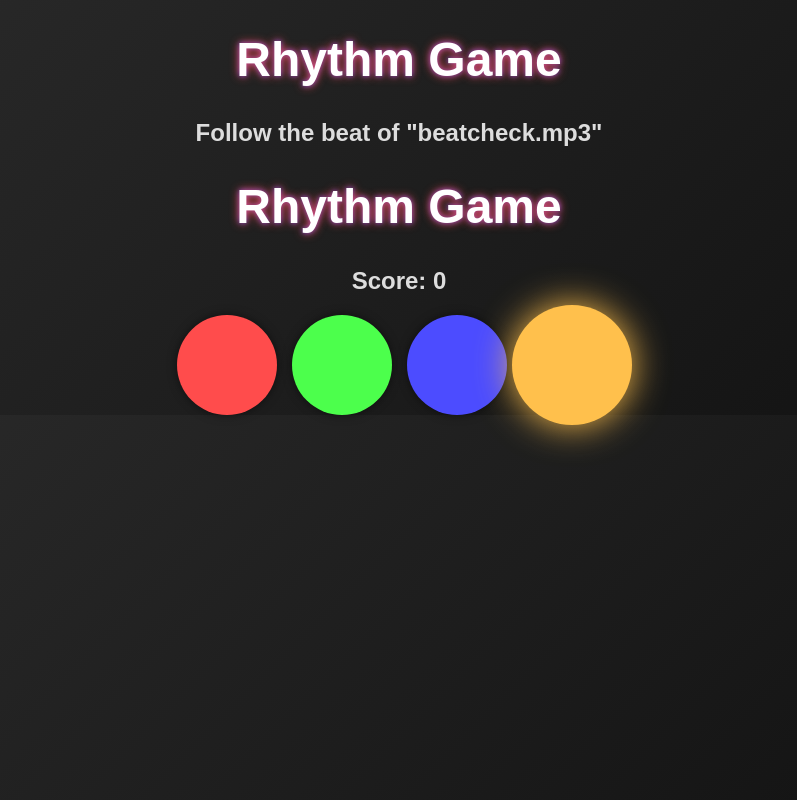
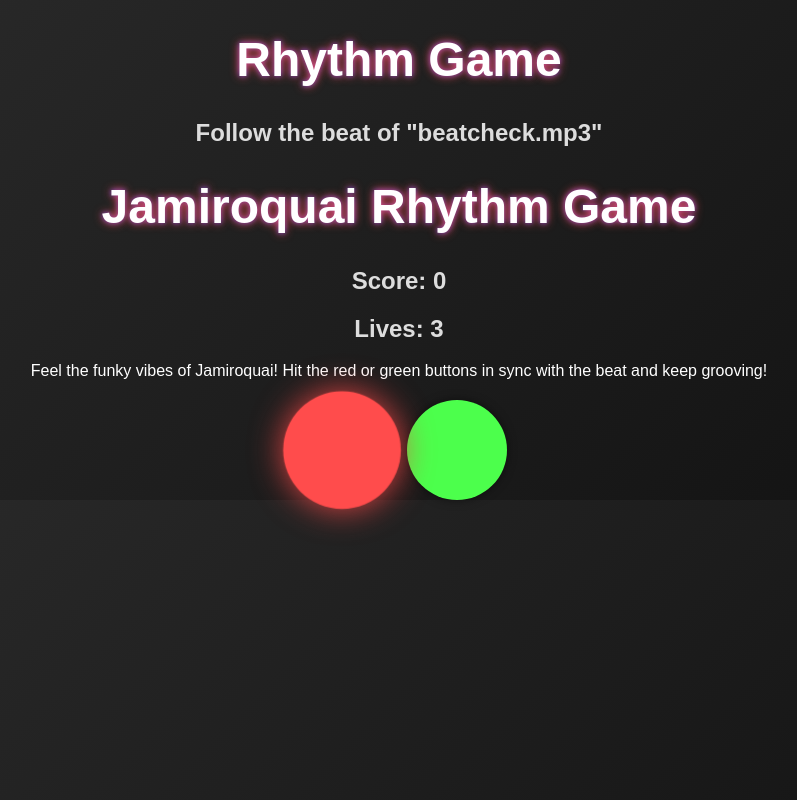
Before and after one commit to Ianropke/rytme, a React (Create React App) app: page / in a window 1280 px wide. Shown: the whole page, without its empty margins (241-1038 px from the left). Built offline with nearby package versions, Linux system fonts and the light colour scheme; no server answers.

Commit message:
Update RhythmGame.js

```diff
--- a/src/components/RhythmGame.js
+++ b/src/components/RhythmGame.js
@@ -5,16 +5,17 @@
 const RhythmGame = () => {
   const [score, setScore] = useState(0);
   const [activePad, setActivePad] = useState(null);
-  const [tolerantPad, setTolerantPad] = useState(null); // Tolerance period
+  const [tolerantPad, setTolerantPad] = useState(null);
   const [gameOver, setGameOver] = useState(false);
+  const [lives, setLives] = useState(3);
 
-  const pads = ["#FF4C4C", "#4CFF4C", "#4C4CFF", "#FFC04C"]; // Pad colors
-  const BPM = 119; // Updated BPM for beatcheck.mp3
-  const beatInterval = (60 / BPM) * 1000; // Interval between beats in milliseconds (~504ms)
+  const pads = ["#FF4C4C", "#4CFF4C"]; // Only two pads: red and green
+  const initialBPM = 100;
+  const maxBPM = 119;
 
   // Initialize Howler.js with beatcheck.mp3
   const music = new Howl({
-    src: ["/beatcheck.mp3"], // Ensure the file is in the public/ folder
+    src: ["/beatcheck.mp3"], // Ensure the file is in public/
     autoplay: false,
     loop: true,
     volume: 0.5,
@@ -26,34 +27,33 @@
     // Start the music
     music.play();
 
-    // Start the pad cycling
+    // Dynamic BPM based on score
+    const dynamicBPM = Math.min(maxBPM, initialBPM + score * 2);
+    const beatInterval = (60 / dynamicBPM) * 1000;
+
     const interval = setInterval(() => {
       const randomPad = Math.floor(Math.random() * pads.length);
-      setActivePad(randomPad); // Highlight the active pad
-      setTolerantPad(randomPad); // Allow a tolerance window for clicks
+      setActivePad(randomPad);
+      setTolerantPad(randomPad);
 
-      // Clear the active pad after 500ms
-      setTimeout(() => setActivePad(null), 500);
-
-      // Clear the tolerant pad after 1 second
-      setTimeout(() => setTolerantPad(null), 1000);
-    }, beatInterval); // Sync with the updated BPM (~504ms)
+      setTimeout(() => setActivePad(null), 800); // Active for 800ms
+      setTimeout(() => setTolerantPad(null), 1500); // Tolerance for 1.5s
+    }, beatInterval);
 
     return () => {
       clearInterval(interval);
-      music.stop(); // Stop the music when unmounted or game ends
+      music.stop();
     };
-  }, [gameOver]);
+  }, [score, gameOver]);
 
   const handlePadClick = (index) => {
     if (gameOver) return;
 
     if (index === activePad || index === tolerantPad) {
-      // Player clicked correctly within the active/tolerance window
       setScore((prev) => prev + 1);
     } else {
-      // Player clicked incorrectly
-      setGameOver(true);
+      setLives((prev) => prev - 1);
+      if (lives - 1 <= 0) setGameOver(true);
     }
   };
 
@@ -62,22 +62,33 @@
     setGameOver(false);
     setActivePad(null);
     setTolerantPad(null);
-    music.seek(0); // Restart the music
-    music.play(); // Replay the music
+    setLives(3);
+    music.seek(0);
+    music.play();
   };
 
   return (
     <div className="rhythm-game">
-      <h1>Rhythm Game</h1>
+      <h1>Jamiroquai Rhythm Game</h1>
       <h2>Score: {score}</h2>
+      <h2>Lives: {lives}</h2>
       {gameOver ? (
         <>
           <h3>Game Over!</h3>
+          <p>
+            You lost the groove! Don your virtual space hat and try again to
+            catch the beat!
+          </p>
           <button className="reset-button" onClick={resetGame}>
-            Try Again
+            Funk It Again!
           </button>
         </>
       ) : (
+        <>
+          <p>
+            Feel the funky vibes of Jamiroquai! Hit the red or green buttons in
+            sync with the beat and keep grooving!
+          </p>
           <div className="pad-container">
             {pads.map((color, index) => (
               <div
@@ -96,6 +107,7 @@
               ></div>
             ))}
           </div>
+        </>
       )}
     </div>
   );
```
Lines whose indentation alone changed are shown as unchanged.
